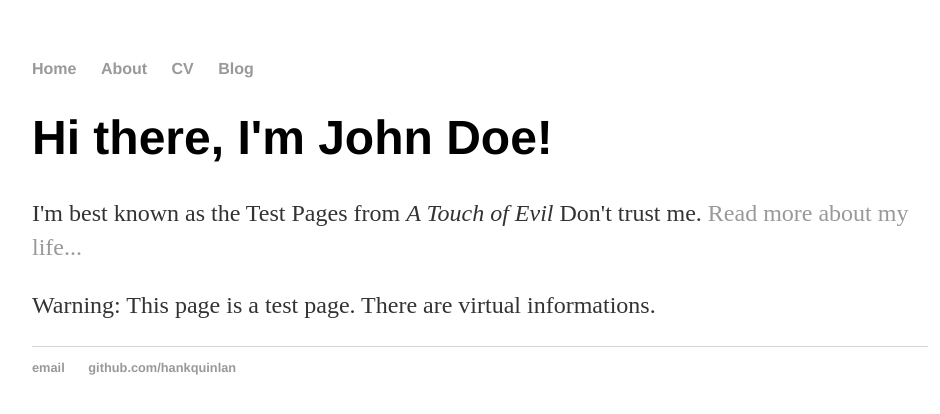
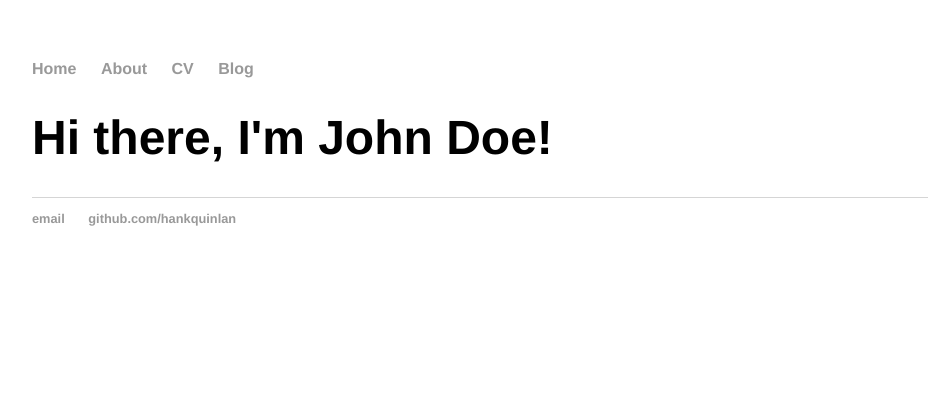
Before and after one commit to soulawaker/github.io, a Jekyll site: the page built from index.html, in a window 1280 px wide. Shown: the top 414 px of the page, without its empty margins (160-1100 px from the left). Built offline with Jekyll 4.4.1, drawn with Linux system fonts in a browser that asks for light colours.

Commit message:
make index.html separated content from it
.

```diff
--- a/index.html
+++ b/index.html
@@ -1,9 +1,10 @@
 ---
 layout: default
-title: John Doe, Test Page
+title: Hi there, I'm John Doe!
 ---
-<div class="blurb">
-<h1>Hi there, I'm John Doe!</h1>
-<p>I'm best known as the Test Pages from <em>A Touch of Evil</em> Don't trust me. <a href="/about">Read more about my life...</a></p>
-<p>Warning: This page is a test page. There are virtual informations.</p>
-</div><!-- /.blurb -->
+<h1>{{page.title}}</h1>
+<p class="meta">{{ page.date | date_to_string}}</p>
+
+<div class="post">
+  {{content}}
+</div>
```
